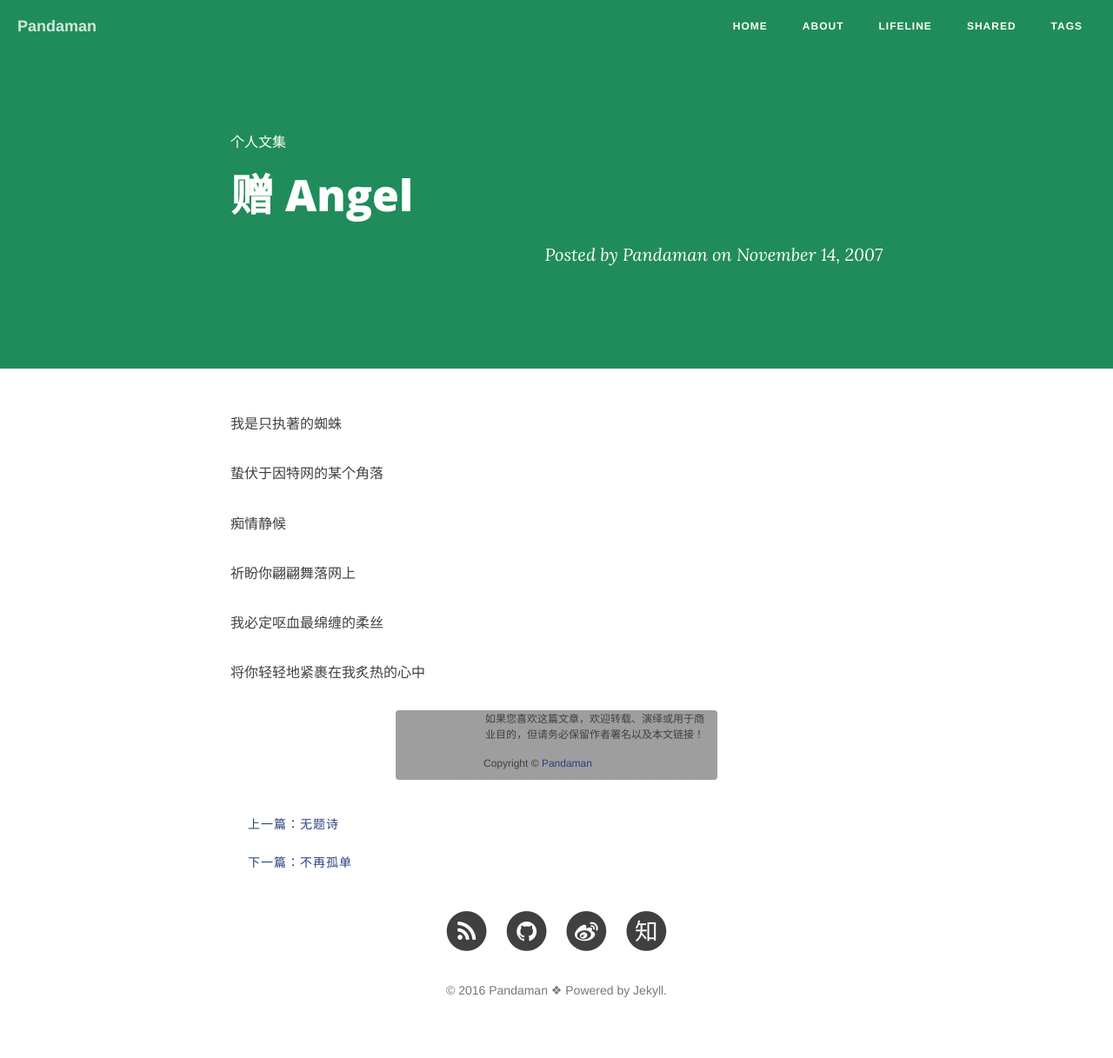
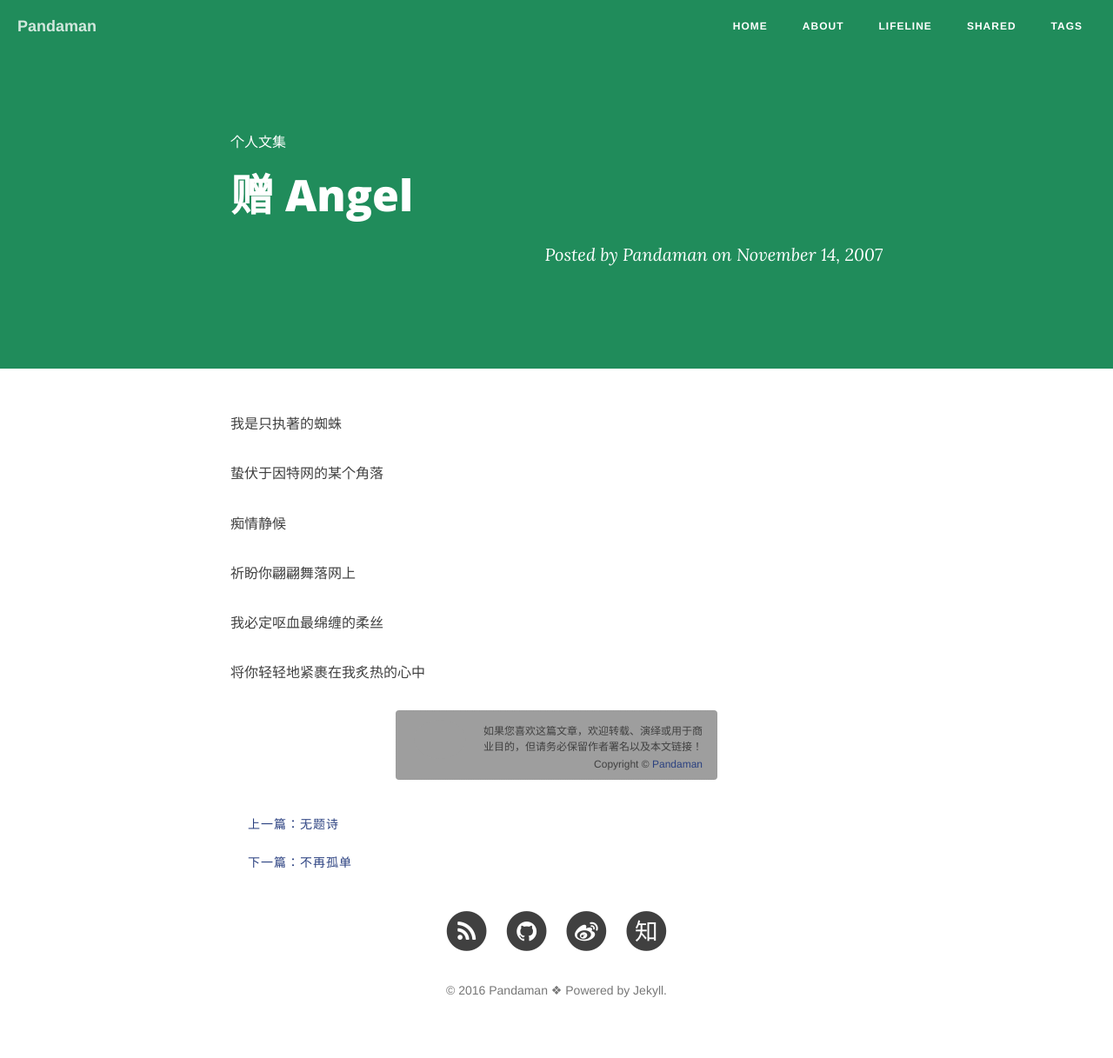
Before and after one commit to ceares/ceares.github.io, a Jekyll site: the page built from _posts/articles/2007-11-14-Angel.md, in a window 1280 px wide. Shown: the whole page at 87% size. Built offline with Jekyll 4.4.1, drawn with Linux system fonts in a browser that asks for light colours; nearby versions of some CDN libraries; comment, search, counter and statistics services are not loaded; grey boxes are pictures that could not be loaded.

Commit message:
Update post.html

```diff
--- a/_layouts/post.html
+++ b/_layouts/post.html
@@ -60,9 +60,9 @@ layout: default
 
 <div id="MySignature" style="display: block;">
 <a href="https://github.com/ceares"><img src="http://7xrrbc.com1.z0.glb.clouddn.com/Pandaman.jpg"></a>
-<div style="text-align:right;padding-right:14px;">
+<div style="padding-top:14px;padding-right:14px;">
 	如果您喜欢这篇文章，欢迎转载、演绎或用于商业目的，但请务必保留作者署名以及本文链接！</div>
-<div style="padding-top:15px;padding-right:16px;">Copyright&nbsp;©&nbsp;<a href="http://blog.zhaohengbo.com/about">Pandaman</a></div>
+<div style="text-align:right;padding-top:2px;padding-right:16px;">Copyright&nbsp;©&nbsp;<a href="http://blog.zhaohengbo.com/about">Pandaman</a></div>
 </div>
 
                 </div>
```
